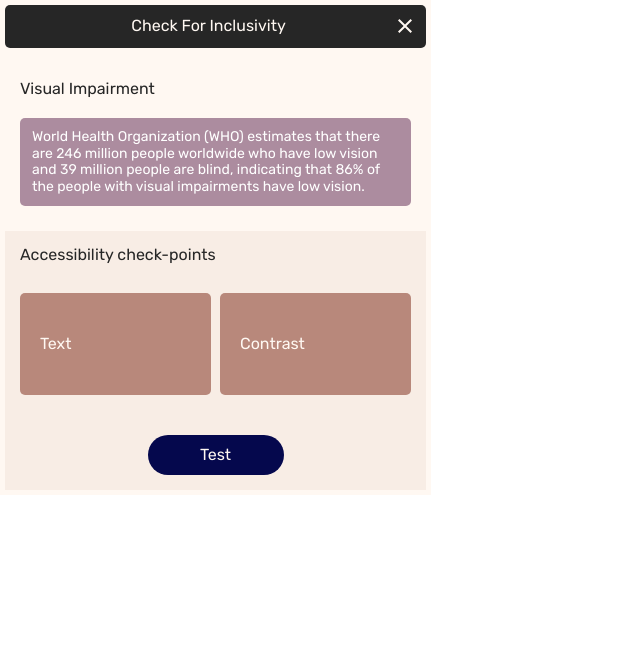
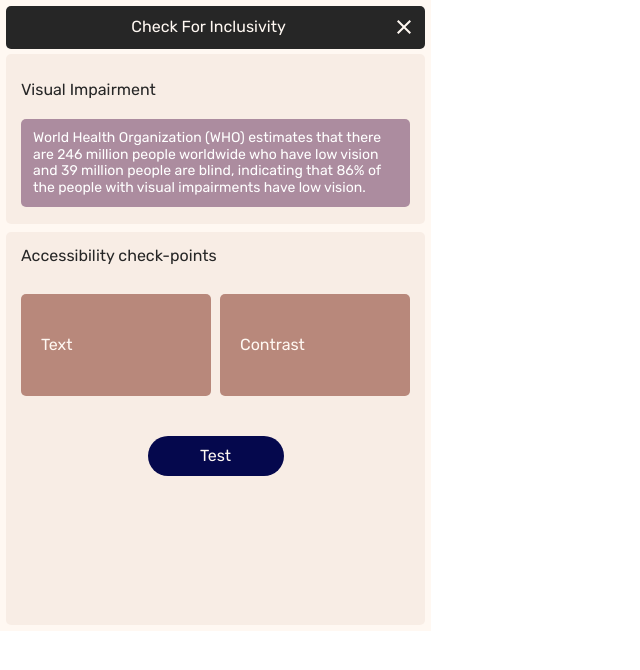
Before and after one commit to defalt18/site-surveyor, a React app: page /disability/visual-impairment in a window 1280 px wide. Shown: the top 670 px of the page, without its empty margins (0-640 px from the left). Built offline with nearby package versions, Linux system fonts and the light colour scheme.

Commit message:
more fixes

```diff
--- /dev/null
+++ b/routes.ts
@@ -0,0 +1,13 @@
+import VisualImpairment from './src/modules/disability/modules/visual-impairment/views';
+import Home from './src/modules/home/views';
+
+export const ROUTES: Array<{ path: string; element: () => JSX.Element }> = [
+	{
+		path: '/disability/visual-impairment',
+		element: VisualImpairment,
+	},
+	{
+		path: '*',
+		element: Home,
+	},
+];
--- a/src/App.tsx
+++ b/src/App.tsx
@@ -1,9 +1,8 @@
 import * as React from 'react';
-import Home from './modules/home/views';
 import Close from './assets/icons/Close';
 import { BrowserRouter as Router, Route, Routes, useLocation, useNavigate } from 'react-router-dom';
-import VisualImpairment from './modules/disability/modules/visual-impairment/views';
-import { isEmpty } from 'lodash';
+import { isEmpty, map } from 'lodash';
+import { ROUTES } from '../routes';
 
 const Header = () => {
 	const location = useLocation();
@@ -28,12 +27,14 @@ const Header = () => {
 
 function App() {
 	return (
-		<div className='w-[43.1rem] p-2 bg-light-primary max-h-[63.1rem]'>
+		<div className='w-[43.1rem] p-[0.6rem] bg-light-primary h-[63.1rem] flex flex-col'>
 			<Router>
 				<Header />
 				<Routes>
-					<Route path='/disability/visual-impairment' element={<VisualImpairment />} />
-					<Route path='*' element={<Home />} />
+					{map(ROUTES, ({ element, ...routeItem }) => {
+						const Component = element;
+						return <Route {...routeItem} element={<Component />} />;
+					})}
 				</Routes>
 			</Router>
 		</div>
--- a/src/modules/disability/modules/visual-impairment/views/index.tsx
+++ b/src/modules/disability/modules/visual-impairment/views/index.tsx
@@ -3,13 +3,16 @@ import { SkeletonIntroduction, SkeletonSection } from '../../../../../molecules/
 
 const VisualImpairment = () => {
 	return (
-		<div className='flex flex-col gap-y-[0.8rem]'>
+		<div className='flex flex-col gap-y-[0.8rem] flex-grow'>
 			<SkeletonIntroduction
-				className='bg-brown-primary/10'
+				className='rounded-lg'
 				title='Visual Impairment'
 				description='World Health Organization (WHO) estimates that there are 246 million people worldwide who have low vision and 39 million people are blind, indicating that 86% of the people with visual impairments have low vision.'
 			/>
-			<SkeletonSection title='Accessibility check-points' className='flex flex-col'>
+			<SkeletonSection
+				title='Accessibility check-points'
+				className='flex flex-col flex-1 rounded-lg'
+			>
 				<div className='grid grid-cols-2 gap-x-[0.9rem] gap-y-[0.8rem] mt-[2.8rem]'>
 					<div className='rounded-lg h-[10.2rem] text-primary text-white flex items-center bg-brown-primary pl-[2rem]'>
 						<p className='w-4/6 text-light-primary text-primary'>Text</p>
--- a/src/molecules/skeleton/index.tsx
+++ b/src/molecules/skeleton/index.tsx
@@ -9,7 +9,7 @@ interface SkeletonContent {
 
 const SkeletonIntroduction = ({ className, title, description }: SkeletonContent) => {
 	return (
-		<div className={c('px-[1.5rem] pt-[2.7rem] pb-[1.7rem] bg-light-primary', className)}>
+		<div className={c('px-[1.5rem] pt-[2.7rem] pb-[1.7rem] bg-brown-primary/10', className)}>
 			<p className='text-primary text-dark-primary mb-[1.9rem]'>{title}</p>
 			<p className='text-secondary px-[1.2rem] py-[1.1rem] bg-muave-secondary text-white rounded-lg'>
 				{description}
```
